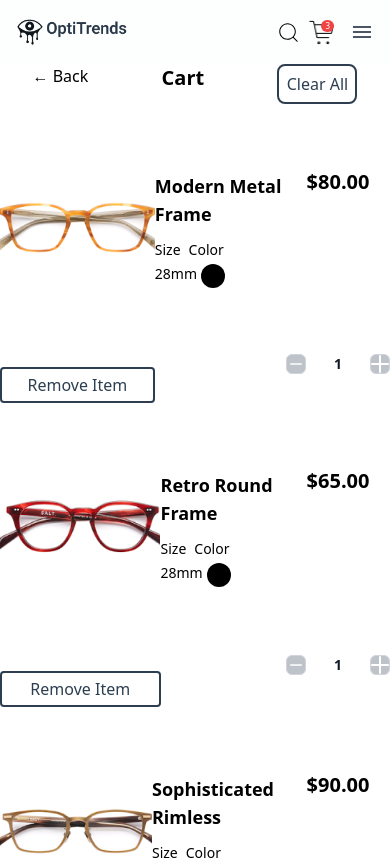
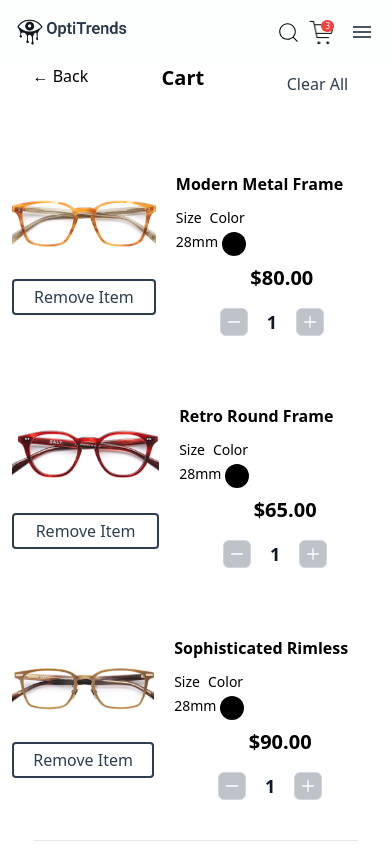
Before and after one commit to Himani2615/optitrends, a React (Vite) app: page /cart in a window 390 px wide. Shown: the top 860 px of the page. Built offline with nearby package versions, Linux system fonts and the light colour scheme.

Commit message:
Update layout

```diff
--- a/src/components/CounterForm.jsx
+++ b/src/components/CounterForm.jsx
@@ -15,11 +15,11 @@
 
   return (
     <form className="max-w-xs mx-auto my-auto ">
-      <div className="relative flex items-end mt-32 lg:mt-0">
+      <div className="relative flex items-end mt-4 lg:mt-0">
         <button
           type="button"
           onClick={decrement}
-          className="flex-shrink-0 bg-[#BEC3C9] inline-flex text-white items-center justify-center border border-gray-300 rounded-md h-5 md:h-9 lg:h-9 w-5 md:w-9 lg:w-9 focus:ring-gray-100 focus:ring-2 focus:outline-none"
+          className="flex-shrink-0 bg-[#BEC3C9] inline-flex text-white items-center justify-center border border-gray-300 rounded-md md:h-9 md:w-9 h-7 w-7 focus:ring-gray-100 focus:ring-2 focus:outline-none"
         >
           <svg
             className="w-3 h-3 "
@@ -40,7 +40,7 @@
         <input
           type="text"
           id="counter-input"
-          className="flex-shrink-0 text-gray-900 border-0  h-5 lg:h-9 md:h-9 text-sm text-lg focus:outline-none focus:ring-0 max-w-[4rem] text-center"
+          className="flex-shrink-0 text-gray-900 border-0  h-5 lg:h-9 md:h-9 my-auto text-lg focus:outline-none focus:ring-0 max-w-[3rem] text-center"
           placeholder=""
           value={count}
           readOnly
@@ -49,10 +49,10 @@
         <button
           type="button"
           onClick={increment}
-          className="flex-shrink-0 bg-[#BEC3C9] inline-flex text-white items-center justify-center border border-gray-300 rounded-md h-5 md:h-9 lg:h-9 w-5 md:w-9 lg:w-9 focus:ring-gray-100 focus:ring-2 focus:outline-none"
+          className="flex-shrink-0 bg-[#BEC3C9] inline-flex text-white items-center justify-center border border-gray-300 rounded-md md:h-9 md:w-9  h-7 w-7 focus:ring-gray-100 focus:ring-2 focus:outline-none"
         >
           <svg
-            className="w-5 h-5 "
+            className="w-3 h-3 "
             aria-hidden="true"
             xmlns="http://www.w3.org/2000/svg"
             fill="none"
--- a/src/components/ProductCard.jsx
+++ b/src/components/ProductCard.jsx
@@ -21,7 +21,7 @@
           </p>
         </div>
         <Link to="/cart">
-          <button className="absolute bottom-4 left-1/2 transform -translate-x-1/2 transition-opacity duration-300 text-white px-4 py-2 rounded opacity-100 lg:opacity-0 lg:group-hover:opacity-100 bg-[#2C3E50]">
+          <button className="absolute bottom-4 left-1/2 transform -translate-x-1/2 transition-opacity duration-300 text-white px-0.5 lg:px-4 py-2 rounded opacity-100 lg:opacity-0 lg:group-hover:opacity-100 bg-[#2C3E50]">
             Add to Cart
           </button>
         </Link>
--- a/src/components/ProductList.jsx
+++ b/src/components/ProductList.jsx
@@ -5,35 +5,37 @@
 export const ProductList = ({ product }) => {
   return (
     <div>
-      <div className="flex justify-around mt-16">
-        <div className="flex flex-col">
-          <img src={product.image} className=" mx-auto" />
+      <div className="flex mt-16 px-1 ml-2 lg:ml-0">
+        <div className="flex flex-col lg:ml-40 lg:w-auto">
+          <img src={product.image} className=" mx-auto lg:mt-0  " />
           <Link to="/">
-            <button className="btn border-2 border-[#2C3E50] text-[#2C3E50] w-full rounded p-1 lg:p-3 lg:mt-0 mt-20">
+            <button className="btn border-2 border-[#2C3E50] text-[#2C3E50] w-full lg:w-56 rounded p-1 lg:p-3">
               Remove Item
             </button>
           </Link>
         </div>
-        <div className="flex flex-col text-sm">
+        <div className="flex flex-wrap">
+        <div className="flex flex-col text-md w-full lg:w-auto lg:ml-56 ml-5 md:ml-28">
           <p className="sm:block hidden">
             Brand: Elegant | Similar product from Elegant
           </p>
-          <h1 className="text-lg font-semibold mt-1 ">{product.name}</h1>
+          <h1 className="text-md lg:text-lg font-semibold mt-1 ">{product.name}</h1>
           <div className="flex flex-wrap">
             <p className="lg:mt-10 lg:mb-4 mb-1 mt-3 text-sm">Size</p>
             <p className="lg:ml-20 lg:mt-10 mt-3 lg:mb-1 mb-0.5 ml-2 text-sm">
               Color
             </p>
           </div>
-          <div className="flex flex-wrap">
+          <div className="flex flex-wrap lg:w-auto">
             <p className="text-sm">28mm</p>
             <div className="w-6 h-6 bg-black rounded-full  mb-2 lg:ml-16 ml-1"></div>
           </div>
         </div>
-        <div className="flex flex-col font-bold text-xl items-center ">
-          <p>${product.price}.00</p>
+        <div className="flex flex-col font-bold text-xl items-center md:w-auto lg:ml-56 ml-16 md:ml-24">
+          <p className="ml-5 md:ml-0">${product.price}.00</p>
 
           <CounterForm />
+        </div>
         </div>
       </div>
 
--- a/src/pages/Cart.jsx
+++ b/src/pages/Cart.jsx
@@ -36,7 +36,7 @@
         <h1 className="text-xl font-bold">Cart</h1>
 
         <Link to="/">
-          <button className="btn border-2 border-[#2C3E50] text-[#2C3E50] rounded-lg lg:w-36 h-10 w-20">
+          <button className="btn lg:border border-[#2C3E50] text-[#2C3E50] rounded-lg lg:w-36 h-10 w-20">
             Clear All
           </button>
         </Link>
@@ -51,7 +51,7 @@
       </p>
       <div className="flex flex-wrap mt-10 mx-auto w-5/6 justify-between">
         <p className=" text-[#2C3E50]">Subtotal</p>
-        <p className=" text-[#2C3E50]">$266.00</p>
+        <p className=" text-[#2C3E50]">$235.00</p>
       </div>
       <Link to="/review">
         <div className="w-5/6 mx-auto">
--- a/src/pages/Checkout1.jsx
+++ b/src/pages/Checkout1.jsx
@@ -63,7 +63,7 @@
         <hr />
         <div className="flex flex-wrap relative text-[#2C3E50]">
           <p className=" mt-5">Subtotal</p>
-          <p className="mt-5 absolute right-0 ">$266.00</p>
+          <p className="mt-5 absolute right-0 ">$271.00</p>
         </div>
       </div>
       <Link to="/shipping">
--- a/src/pages/Checkout2.jsx
+++ b/src/pages/Checkout2.jsx
@@ -9,7 +9,7 @@
       <Navbar />
       <div className="flex flex-col">
         <Link to="/review">
-          <p className="ml-8 lg:ml-24 float-left lg:opacity-0 md:opacity-0 opacity-100">
+          <p className="ml-8 lg:ml-24 float-left lg:opacity-0 md:opacity-0 opacity-100 my-2">
             ← Back
           </p>
         </Link>
--- a/src/pages/Checkout3.jsx
+++ b/src/pages/Checkout3.jsx
@@ -10,7 +10,7 @@
 
       <div className="flex flex-col">
         <Link to="/shipping">
-          <p className="ml-8 lg:ml-24 float-left lg:opacity-0 md:opacity-0 opacity-100">
+          <p className="ml-8 lg:ml-24 float-left lg:opacity-0 md:opacity-0 opacity-100 my-2">
             ← Back
           </p>
         </Link>
--- a/src/pages/ProductDetails.jsx
+++ b/src/pages/ProductDetails.jsx
@@ -60,12 +60,12 @@
     <div>
       <Navbar />
 
-      <div className="flex flex-wrap items-center justify-evenly">
-        <div className="px-10">
+      <div className="flex flex-wrap items-center justify-evenly mt-10">
+        <div className="lg:px-10">
           <Link to="/">
-            <p className="mb-20">←Back to Shop</p>
+            <p className="mb-20 ">←Back to Shop</p>
           </Link>
-          <img src="src/assets/des.png" />
+          <img src="src/assets/des.png" className="w-4/5 mx-auto"/>
         </div>
         <div className="flex flex-col ml-3 lg:ml-0">
           <p>Brand:Elegant | Similar Product from Elegant</p>
@@ -77,12 +77,12 @@
           </p>
           <hr />
 
-          <label for="frame" className="mt-5">
+          <label htmlFor="frame" className="mt-5">
             Lens Width and Frame Size
           </label>
           <select
             id="frame"
-            className="bg-white border border-gray-300 text-gray-600 text-sm rounded-lg focus:ring-[#2C3E50] focus:border-[#2C3E50] block lg:w-full p-2.5 h-14 w-4/5"
+            className="bg-white border border-gray-300 text-gray-600 text-sm rounded-lg focus:ring-[#2C3E50] focus:border-[#2C3E50] block lg:w-full p-2.5 lg:h-14 w-5/6"
           >
             <option selected>Select Frame Size</option>
             <option>28 mm</option>
@@ -99,7 +99,7 @@
           </div>
           <p className="text-xl font-bold mt-10">$80.00</p>
           <Link to="/cart">
-            <button className="btn mt-10 border-2 border-[#2C3E50] text-[#2C3E50] rounded w-56 h-10">
+            <button className="btn mt-10 border-2 border-[#2C3E50] text-[#2C3E50] rounded lg:w-56 h-10 w-80 mx-auto">
               Remove Item
             </button>
           </Link>
--- a/src/pages/Shop.jsx
+++ b/src/pages/Shop.jsx
@@ -107,7 +107,7 @@
   return (
     <>
       <Navbar />
-      <div className="container pt-5 ">
+      <div className="container pt-5 p-2">
         <div className="grid grid-cols-2 md:grid-cols-3 lg:grid-cols-4 place-items-center gap-1">
           {products.map((product) => (
             <Link to="/details">
```
